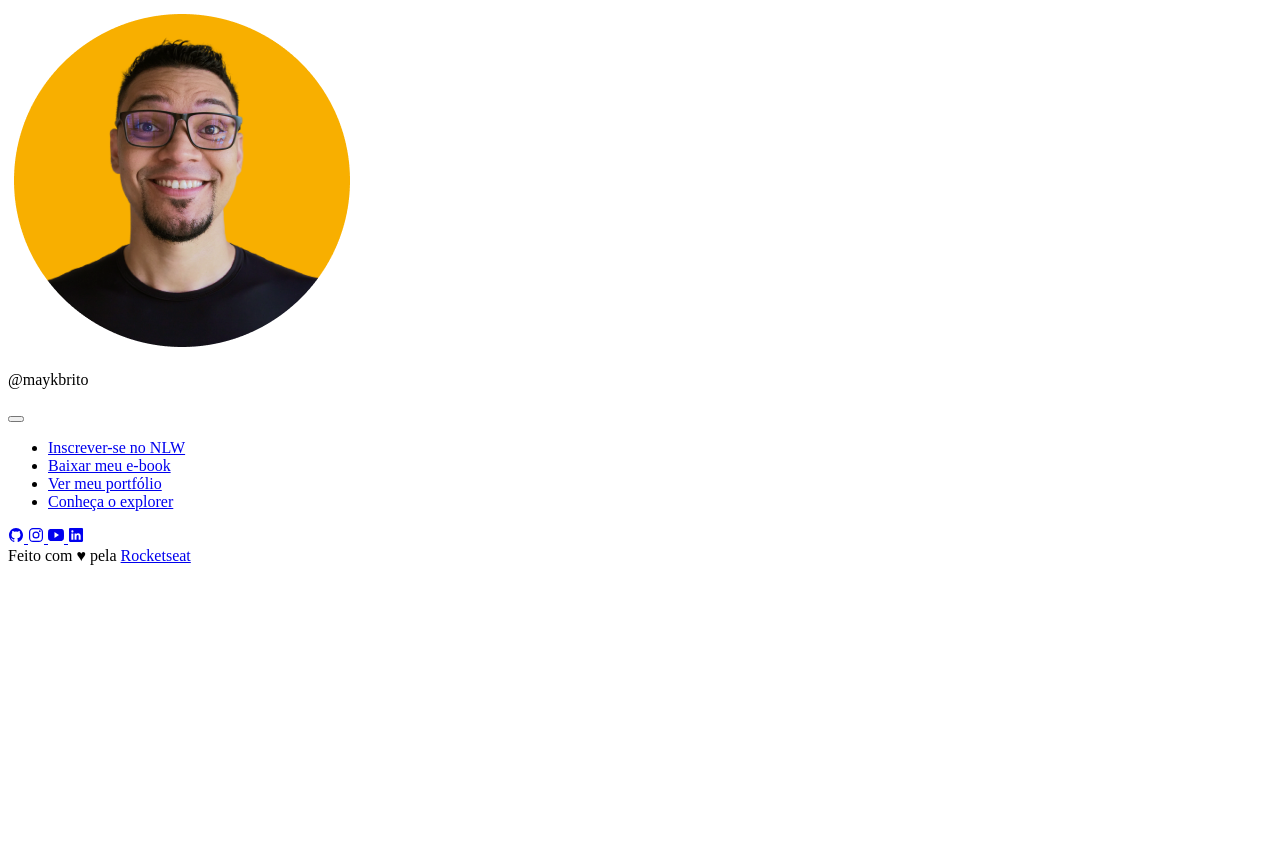
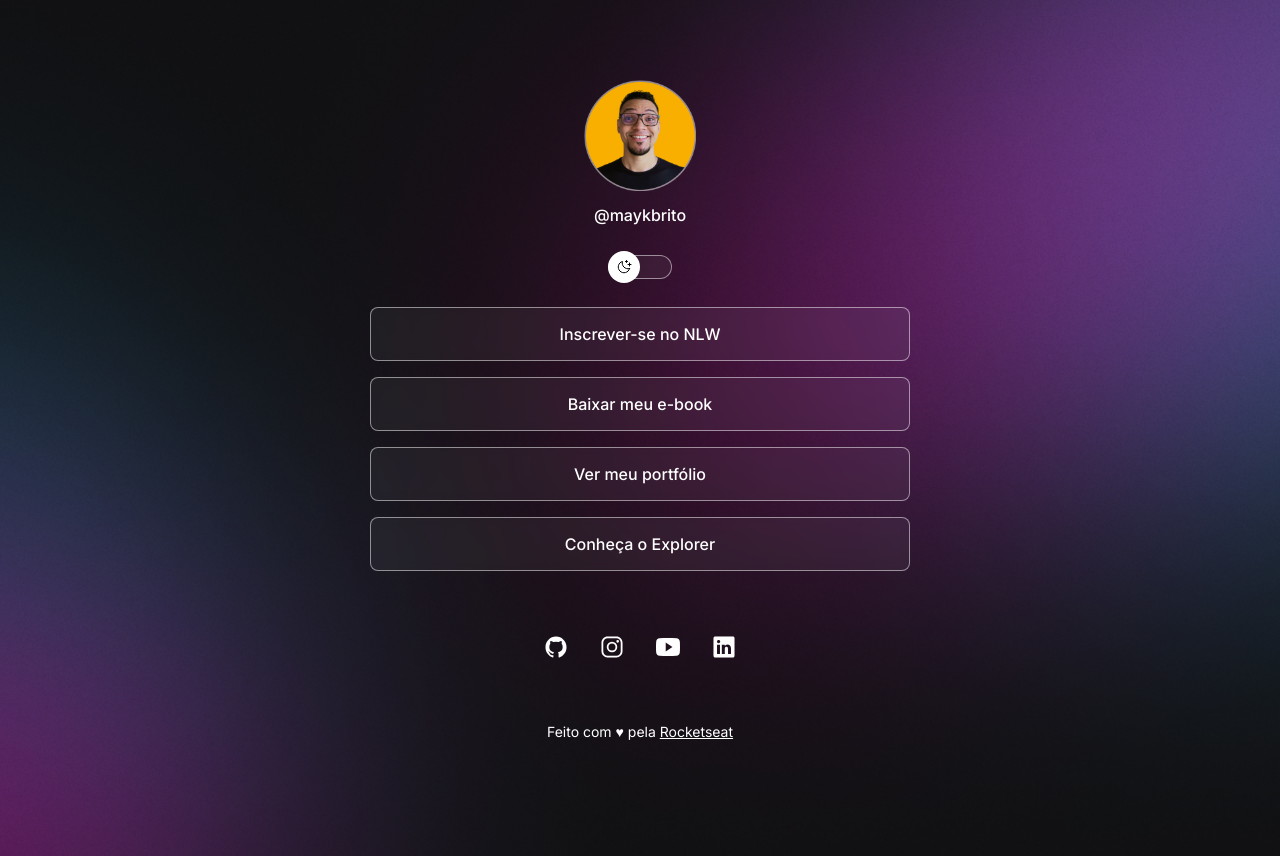
Before and after one commit to NanahBe/Projeto, a plain HTML site: page index.html in a window 1280 px wide. Before the commit the page ends 800 px from the top, so only its background shows below. Drawn offline with nearby package versions, Linux system fonts and the light colour scheme; the site is published under a folder, as on GitHub Pages, so addresses that start at the root find nothing.

Commit message:
Update index.html

```diff
--- a/index.html
+++ b/index.html
@@ -1,5 +1,5 @@
 <!DOCTYPE html>
-<html lang="pt-br" class="">
+<html lang="pt-br">
   <head>
     <link rel="preconnect" href="https://fonts.googleapis.com" />
     <link rel="preconnect" href="https://fonts.gstatic.com" crossorigin />
@@ -12,14 +12,18 @@
     <meta http-equiv="X-UA-Compatible" content="IE=edge" />
     <meta name="viewport" content="width=device-width, initial-scale=1.0" />
     <title>DevLinks</title>
-    <link rel="stylesheet" href="/style.css" />
+    <link rel="stylesheet" href="style.css" />
   </head>
   <body>
     <div id="container">
       <div id="profile">
-        <img src="./assets/Avatar.png" alt="" />
+        <img
+          src="./assets/avatar.png"
+          alt="Foto de Mayk Brito sorrindo, usando óculos e camisa preta, barba e fundo amarelo."
+        />
         <p>@maykbrito</p>
       </div>
+
       <div id="switch" onclick="toggleMode()">
         <button></button>
         <span></span>
@@ -33,13 +37,15 @@
         <li>
           <a href="#">Baixar meu e-book</a>
         </li>
+
         <li>
-          <a href="https://github.com/maykbrito"> Ver meu portfólio</a>
+          <a href="https://github.com/maykbrito">Ver meu portfólio</a>
         </li>
+
         <li>
           <a href="https://rocketseat.com.br/explorer" target="_blank"
-            >Conheça o explorer
-          </a>
+            >Conheça o Explorer</a
+          >
         </li>
       </ul>
       <div id="social-links">
@@ -59,20 +65,21 @@
           <ion-icon name="logo-linkedin"></ion-icon>
         </a>
       </div>
+
+      <footer>
+        Feito com ♥ pela <a href="https://rocketseat.com.br/">Rocketseat</a>
+      </footer>
     </div>
 
-    <footer>
-      Feito com ♥ pela <a href="https://rocketseat.com.br">Rocketseat</a>
-    </footer>
     <script
       type="module"
-      src="https://unpkg.com/ionicons@7.1.0/dist/ionicons/ionicons.esm.js"
+      src="https://unpkg.com/ionicons@5.5.2/dist/ionicons/ionicons.esm.js"
     ></script>
     <script
       nomodule
-      src="https://unpkg.com/ionicons@7.1.0/dist/ionicons/ionicons.js"
+      src="https://unpkg.com/ionicons@5.5.2/dist/ionicons/ionicons.js"
     ></script>
 
-    <script src="./assets/Script.js"></script>
+    <script src="./script.js"></script>
   </body>
 </html>
```
